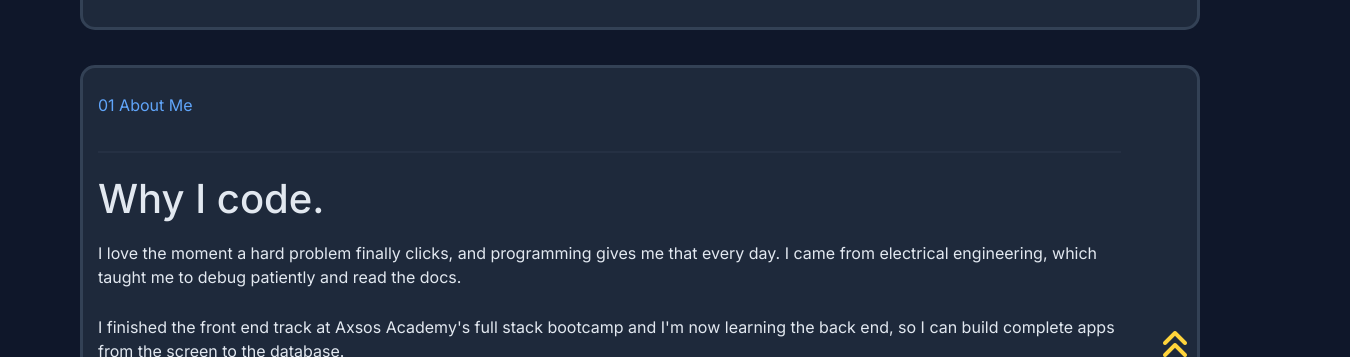
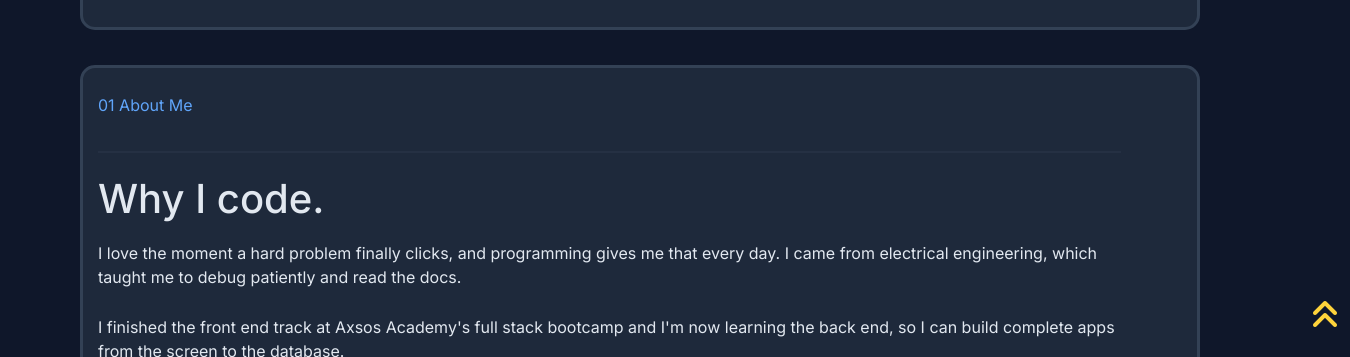
Before and after one commit to MoayadAttalah/MoayadAttalah.github.io, a plain HTML site: page index.html in a window 1280 px wide. Shown: the part 443-800 px from the top of the page, 1350 px wide, since content can reach past the window. Drawn offline with nearby package versions, Linux system fonts and the light colour scheme.

Commit message:
Update style.css

```diff
--- a/style.css
+++ b/style.css
@@ -375,6 +375,7 @@ button i {
   position: sticky;
   bottom: 0;
   float: right;
+  transform: translate(150px, -30px);
 }
 
 .card-group {
```
